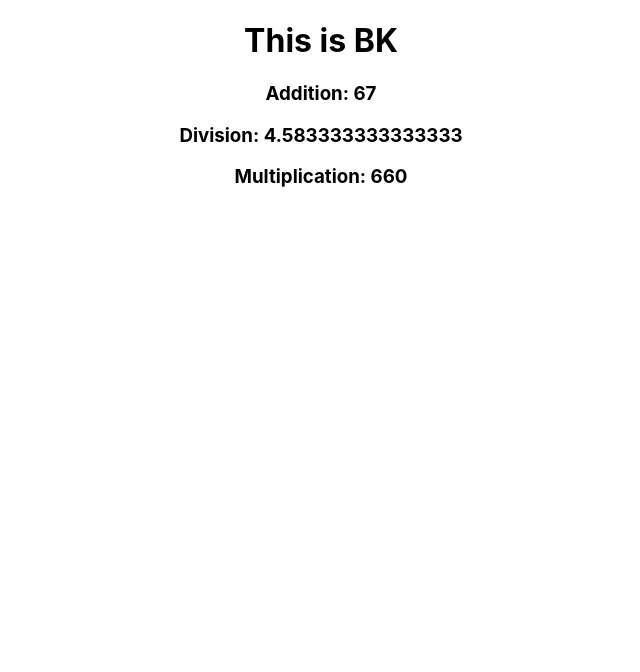
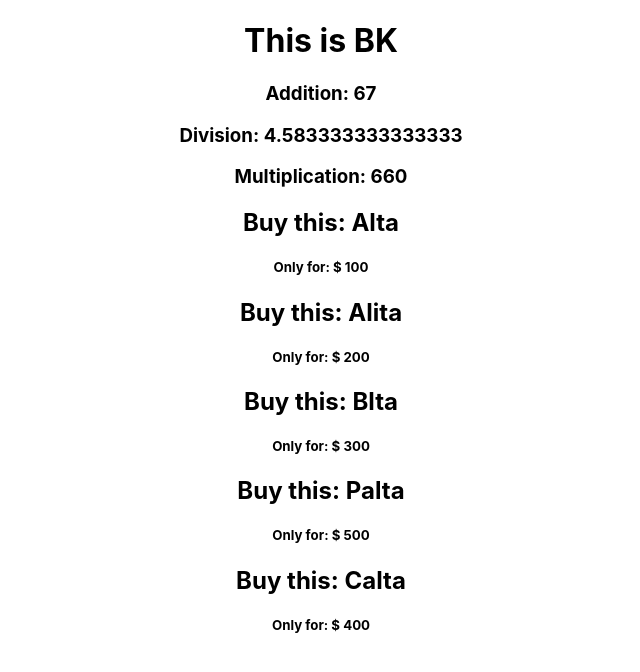
Before and after one commit to khadiza21/react-storage-and-handler, a React (Create React App) app: page / in a window 1280 px wide. Shown: the top 672 px of the page, without its empty margins (319-959 px from the left). Built offline with nearby package versions, Linux system fonts and the light colour scheme.

Commit message:
data load

```diff
--- /dev/null
+++ b/src/components/Cosmetic/Cosmetic.js
@@ -0,0 +1,13 @@
+import React from "react";
+
+const Cosmetic = (props) => {
+  const { name, price } = props.cosmetic;
+  return (
+    <div>
+      <h2>Buy this: {name}</h2>
+      <h5>Only for: $ {price}</h5>
+    </div>
+  );
+};
+
+export default Cosmetic;
--- a/src/components/Cosmetics/Cosmetics.js
+++ b/src/components/Cosmetics/Cosmetics.js
@@ -1,6 +1,7 @@
 import React from "react";
 import add from "../../utilities/add";
 import { division, multiply } from "../../utilities/calculate";
+import Cosmetic from "../Cosmetic/Cosmetic";
 
 const Cosmetics = () => {
   const first = 55;
@@ -8,12 +9,22 @@ const Cosmetics = () => {
   const summetion = add(first, second);
   const divide = division(first, second);
   const multiplication = multiply(first, second);
+  const cosmeticsO = [
+    { id: 1, name: "Alta", price: 100 },
+    { id: 2, name: "Alita", price: 200 },
+    { id: 3, name: "Blta", price: 300 },
+    { id: 4, name: "Palta", price: 500 },
+    { id: 5, name: "Calta", price: 400 },
+  ];
   return (
     <div>
       <h1>This is BK</h1>
       <h3>Addition: {summetion}</h3>
       <h3>Division: {divide}</h3>
       <h3>Multiplication: {multiplication}</h3>
+      {cosmeticsO.map((cosmetic) => (
+        <Cosmetic key={cosmetic.id} cosmetic={cosmetic}></Cosmetic>
+      ))}
     </div>
   );
 };
```
